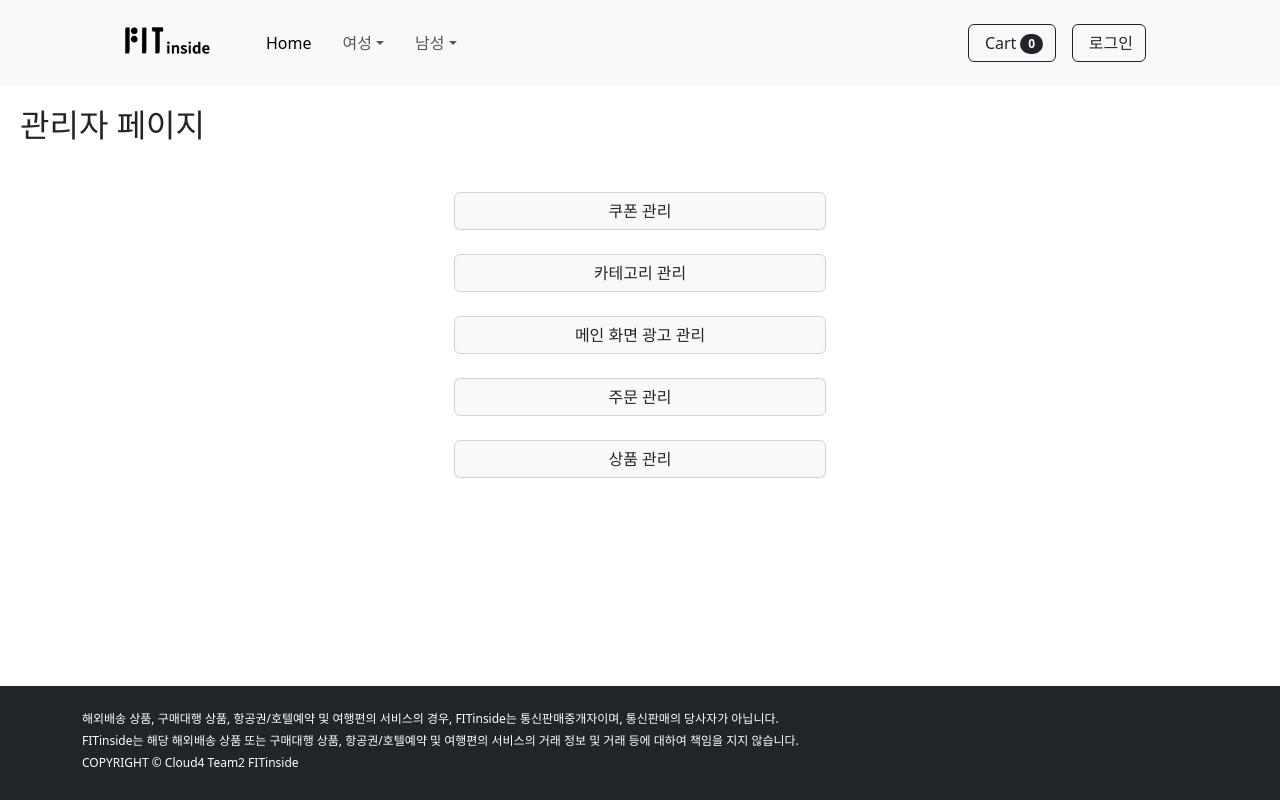
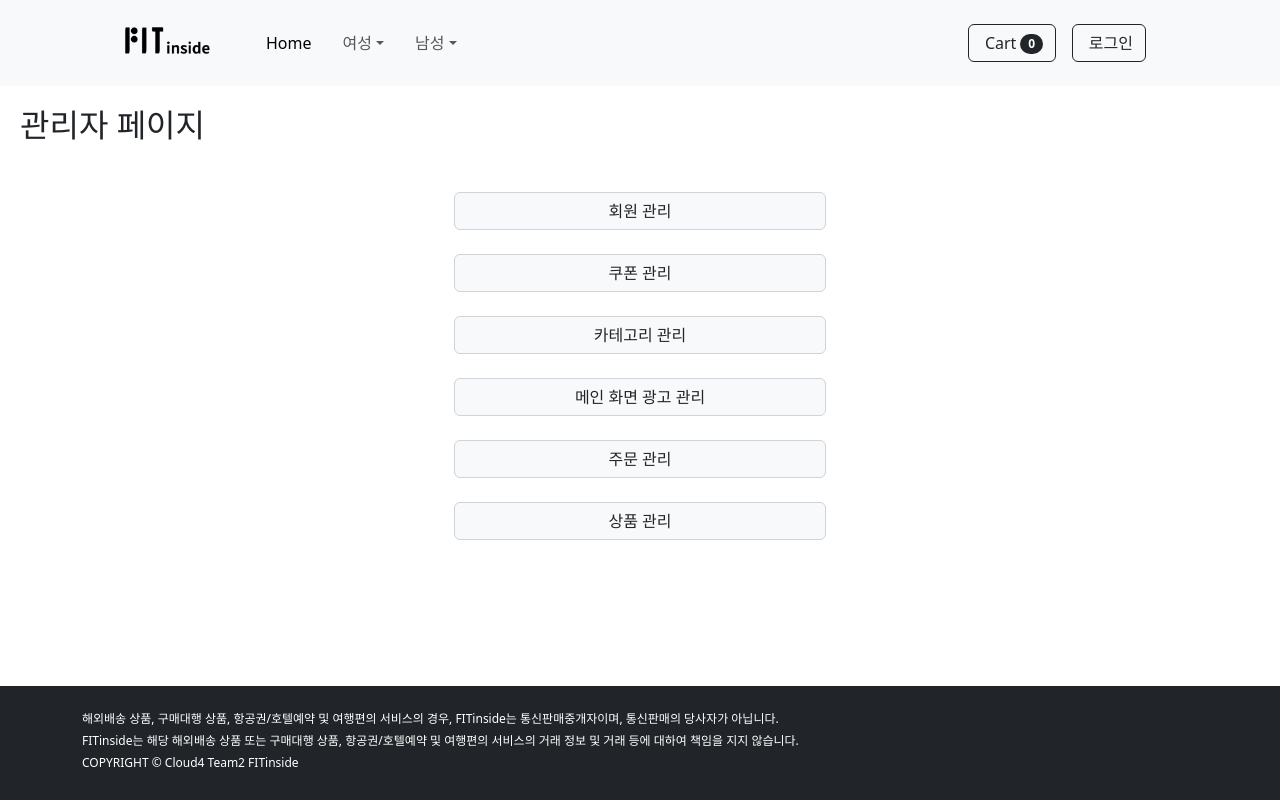
Before and after one commit to hahyunnii/FITInside, a React (Create React App) app: page /admin in a window 1280 px wide. Built offline with nearby package versions, Linux system fonts and the light colour scheme; no server answers.

Commit message:
feat: AdminPage.js 회원관리 버튼 추가

```diff
--- a/src/AdminPage.js
+++ b/src/AdminPage.js
@@ -6,6 +6,9 @@ const AdminPage = () => {
         <div style={{ padding: '20px' }}>
             <h2 className="mb-4">관리자 페이지</h2>
             <div className="mt-5 d-flex flex-column justify-content-center align-items-center">
+                <Link to='/admin/member' className="btn btn-light text-dark mb-4" style={{ border: '1px solid #ced4da', width: '30%' }}>
+                    회원 관리
+                </Link>
                 <Link to='/admin/coupons' className="btn btn-light text-dark mb-4" style={{ border: '1px solid #ced4da', width: '30%' }}>
                     쿠폰 관리
                 </Link>
```
